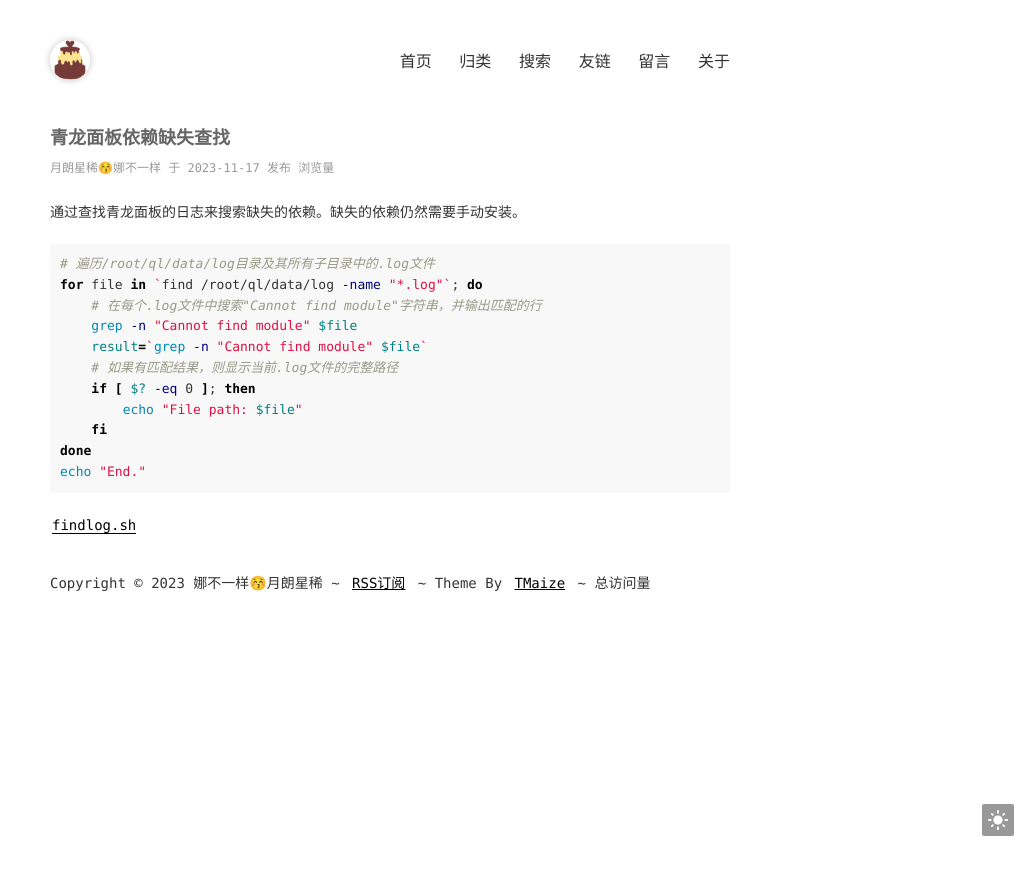
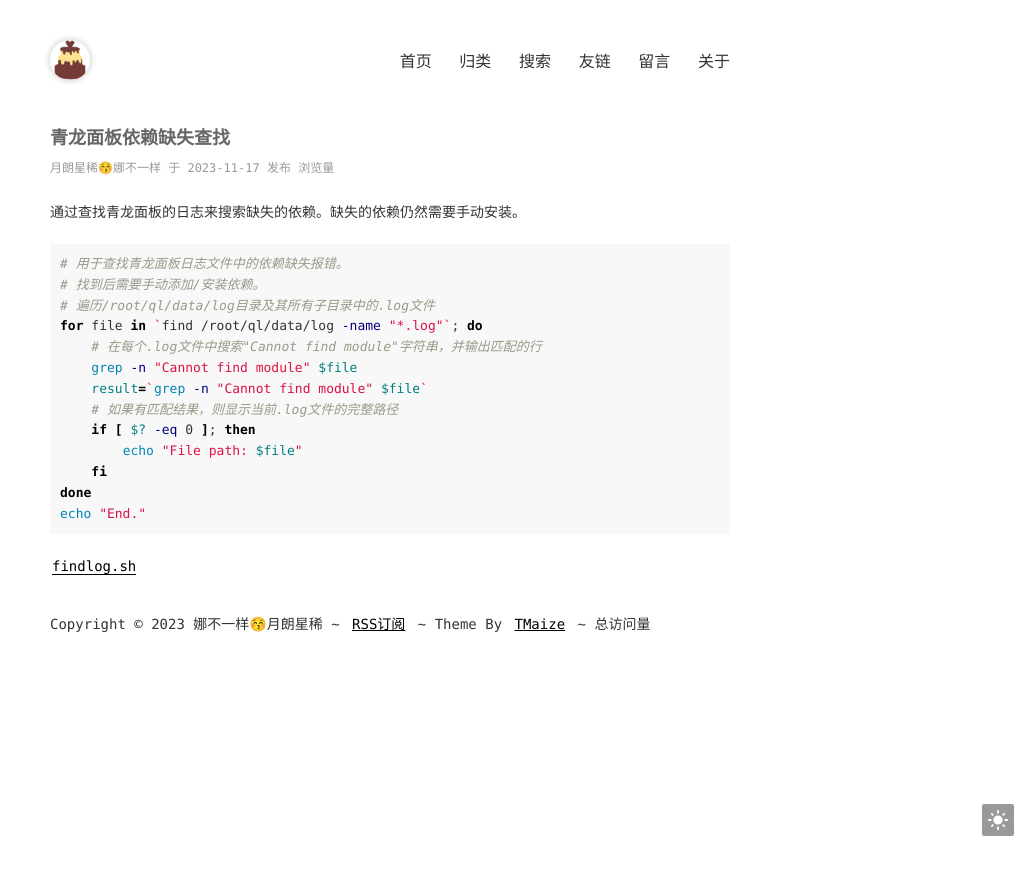
Before and after one commit to nksmiles/nksmiles.github.io, a Jekyll site: the page built from _posts/2023-11-17-Qinglong-findlog-bash.md, in a window 1280 px wide. Shown: the top 875 px of the page, without its empty margins (250-1280 px from the left). Built offline with Jekyll 4.4.1, drawn with Linux system fonts in a browser that asks for light colours; comment, search, counter and statistics services are not loaded.

Commit message:
Update 2023-11-17-Qinglong-findlog-bash.md

````diff
--- a/_posts/2023-11-17-Qinglong-findlog-bash.md
+++ b/_posts/2023-11-17-Qinglong-findlog-bash.md
@@ -8,6 +8,8 @@ categories: [Linux]
 
 
 ```bash
+# 用于查找青龙面板日志文件中的依赖缺失报错。
+# 找到后需要手动添加/安装依赖。
 # 遍历/root/ql/data/log目录及其所有子目录中的.log文件
 for file in `find /root/ql/data/log -name "*.log"`; do
     # 在每个.log文件中搜索"Cannot find module"字符串，并输出匹配的行
````
